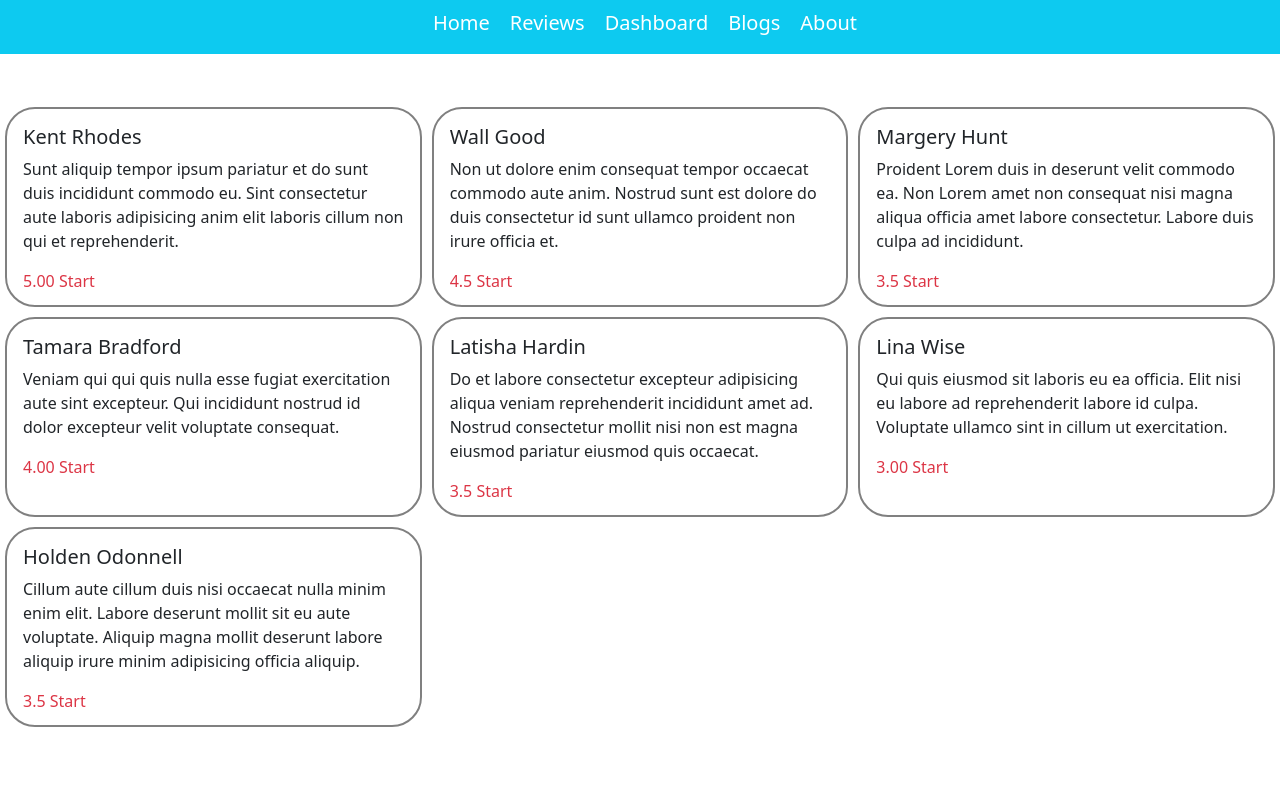
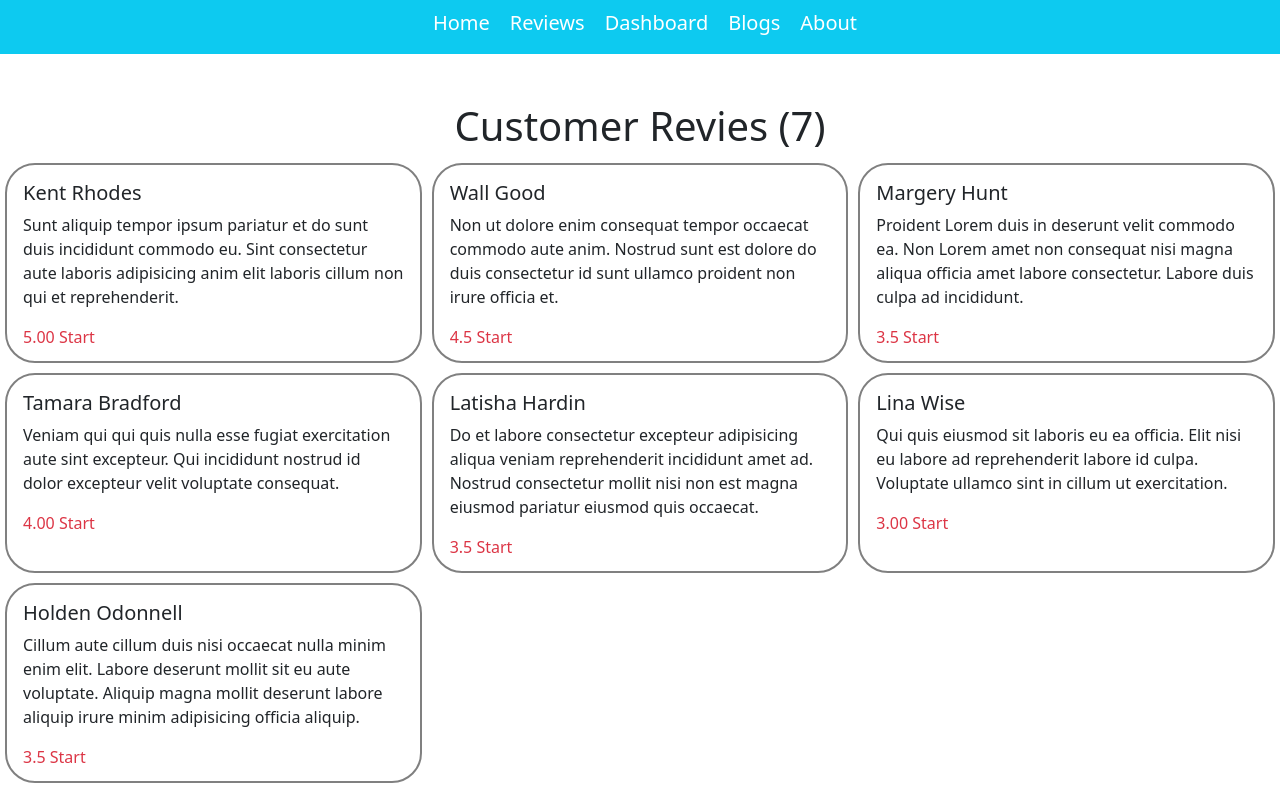
Before and after one commit to alamin00006/product-analysis-website, a React (Create React App) app: page /reviews in a window 1280 px wide. Built offline with nearby package versions, Linux system fonts and the light colour scheme.

Commit message:
readme file into project details added

```diff
--- a/src/components/AllReviews/AllReviews.js
+++ b/src/components/AllReviews/AllReviews.js
@@ -4,11 +4,14 @@ import './AllReviews.css'
 const AllReviews = (props) => {
     const {name, rattings, reviews} = props.review;
     return (
+
+
         <div className="card-body card-container">
         <h5 className="card-title">{name}</h5>
         <p className="card-text">{reviews}</p>
         <p className="card-text text-danger">{rattings}</p>
         </div>
+
     );
 };
 
--- a/src/components/Home/Home.js
+++ b/src/components/Home/Home.js
@@ -24,8 +24,8 @@ const Home = () => {
 
         </div>
         </div>
-   {/* review items */}
-            <h1 className='reviews text-center mt-5'>Customer Reviews</h1>
+        {/* user reviews */}
+            <h1 className='reviews text-center mt-5'>Customer Reviews ({reviews.slice(0,3).length})</h1>
             <div className='my-card'>
          {
              reviews.slice(0,3).map(review =><Review key ={review.id}
--- a/src/components/Reviews/Reviews.js
+++ b/src/components/Reviews/Reviews.js
@@ -5,18 +5,19 @@ import './Reviews.css';
 
 
 const Reviews = () => {
-    const [reviews] = ReviewData();
+    const [reviews,setReviews] = ReviewData();
 
     return (
+        <>
+        <h1 className='text-center'>Customer Revies ({reviews.length})</h1>
         <div className='all-reviews'>
+
         {
             reviews.map(review => <AllReviews key = {review.id} review={review}></AllReviews>)
         }
 
-
-
-
         </div>
+        </>
     );
 };
 
```
Also changed, not shown: 1 other file (tests, documents, lock files or other folders).
